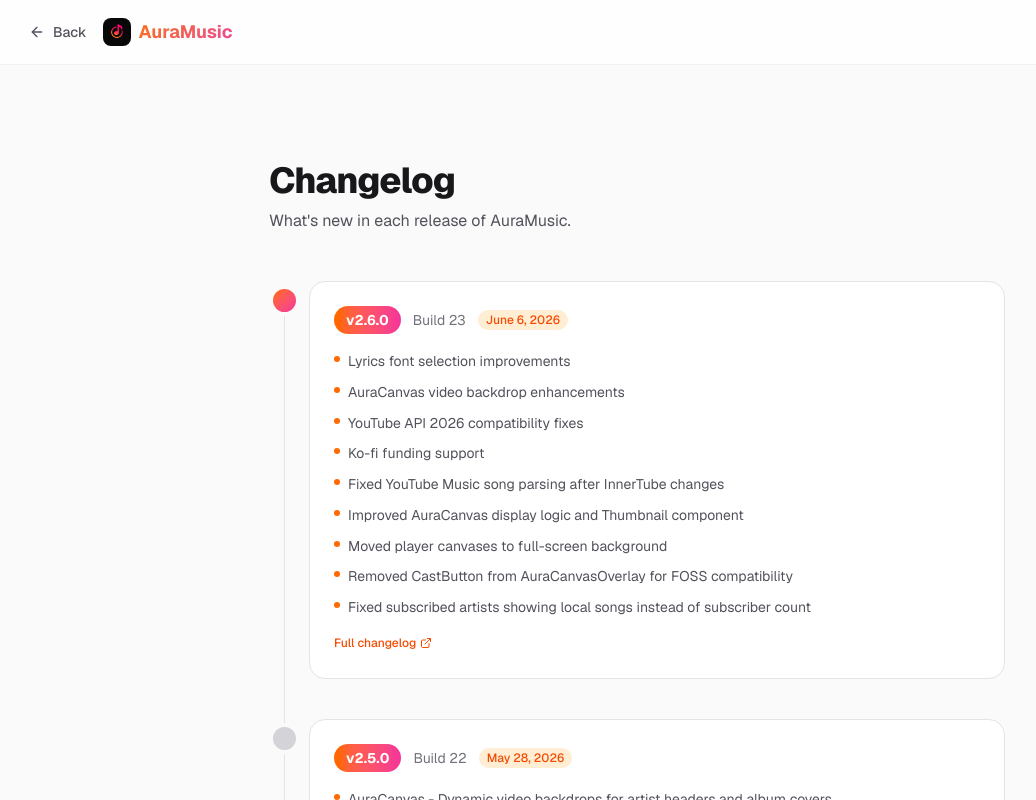
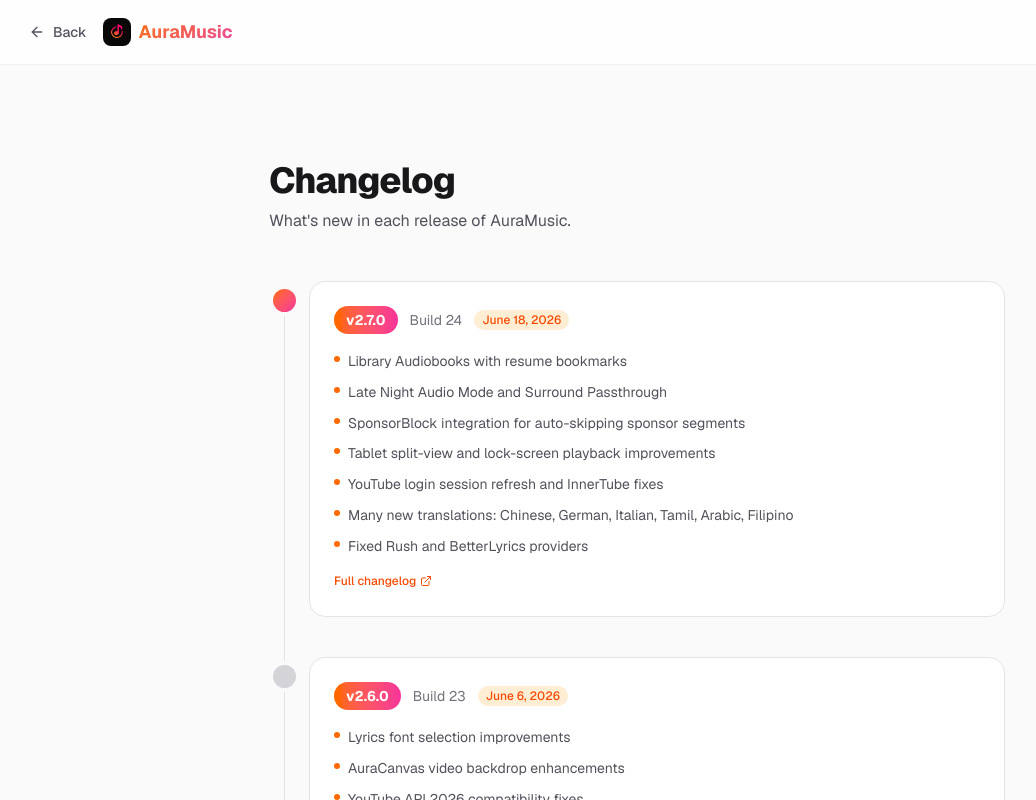
Before and after one commit to TeamAuraMusic/AuraMusicSite, a Next.js app: page /changelog in a window 1280 px wide. Shown: the top 800 px of the page, without its empty margins (3-1039 px from the left). Built offline with nearby package versions, Linux system fonts and the light colour scheme.

Commit message:
Update for AuraMusic v2.7.0 release
- Add v2.7.0 changelog entry with audiobooks, SponsorBlock, late night mode
- Update hero banner to v2.7.0

```diff
--- a/src/app/changelog/page.tsx
+++ b/src/app/changelog/page.tsx
@@ -3,6 +3,22 @@
 import { ArrowLeft, ExternalLink } from "lucide-react";
 
 const releases = [
+  {
+    version: "v2.7.0",
+    build: "Build 24",
+    date: "June 18, 2026",
+    changes: [
+      "Library Audiobooks with resume bookmarks",
+      "Late Night Audio Mode and Surround Passthrough",
+      "SponsorBlock integration for auto-skipping sponsor segments",
+      "Tablet split-view and lock-screen playback improvements",
+      "YouTube login session refresh and InnerTube fixes",
+      "Many new translations: Chinese, German, Italian, Tamil, Arabic, Filipino",
+      "Fixed Rush and BetterLyrics providers",
+    ],
+    compareUrl:
+      "https://github.com/TeamAuraMusic/AuraMusic/compare/v2.6.0...v2.7.0",
+  },
   {
     version: "v2.6.0",
     build: "Build 23",
--- a/src/app/page.tsx
+++ b/src/app/page.tsx
@@ -379,7 +379,7 @@
             <ScrollReveal>
               <div className="inline-flex items-center gap-2 px-3 py-1 mb-6 text-xs font-medium rounded-full bg-gradient-to-r from-orange-500 to-pink-500 text-white shadow-md">
                 <span className="w-3 h-3 rounded-full bg-white/20 flex items-center justify-center text-[8px] font-bold">N</span>
-                v2.6.0 — Lyrics Font & AuraCanvas Improvements
+                v2.7.0 — Audiobooks, SponsorBlock & Late Night Mode
               </div>
             </ScrollReveal>
             <ScrollReveal delay={100}>
```
